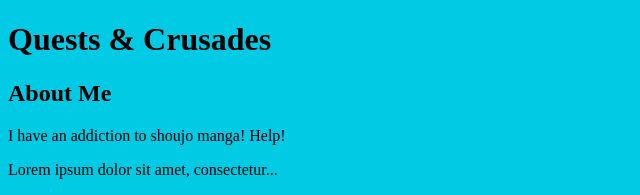
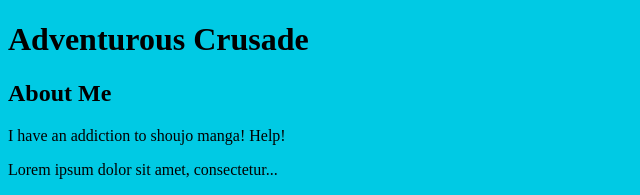
Before and after one commit to Maferflu/UdacityGitCourse, a plain HTML site: page index.html in a window 1280 px wide. Shown: the top 195 px of the page, without its empty margins (0-640 px from the left). Drawn offline with Linux system fonts and the light colour scheme.

Commit message:
Revert "Set Page heading to 'Quest & Crusades'"
Revert "Set Page heading to 'Quest & Crusades'"

```diff
--- a/index.html
+++ b/index.html
@@ -10,7 +10,7 @@
 <body>
 
     <header>
-        <h1>Quests & Crusades</h1>
+        <h1>Adventurous Crusade</h1>
     </header>
 
     <div class="container">
```
